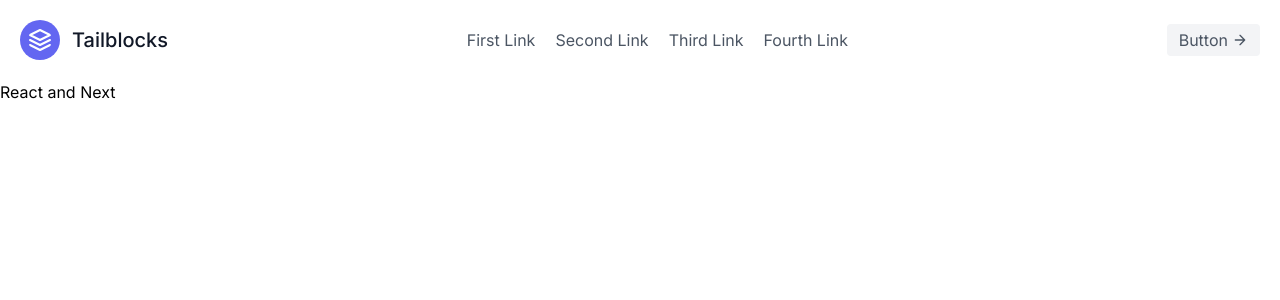
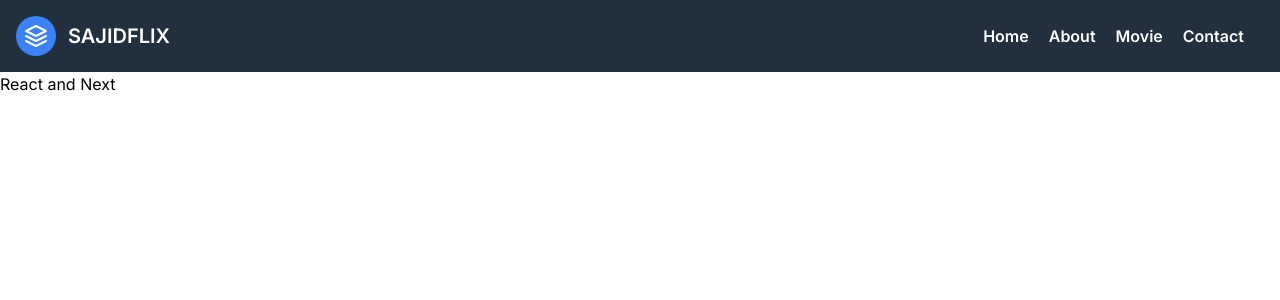
Before and after one commit to SajidCurious/sajidflix, a Next.js app: page / in a window 1280 px wide. Shown: the top 300 px of the page. Built offline with nearby package versions, Linux system fonts and the light colour scheme.

Commit message:
building header

```diff
--- a/src/components/Header.js
+++ b/src/components/Header.js
@@ -1,12 +1,13 @@
 "use client";
 import React from "react";
 import Link from "next/link";
+// import Image from "next/image";
 
 const Header = () => {
   return (
-    <header className="text-gray-600 body-font">
-      <div className="container mx-auto flex flex-wrap p-5 flex-col md:flex-row items-center">
-        <a className="flex title-font font-medium items-center text-gray-900 mb-4 md:mb-0">
+    <header class="body-font bg-[#222f3e] text-white">
+      <div class="container mx-auto flex flex-wrap p-4 flex-col md:flex-row items-center">
+        <a class="flex title-font font-medium items-center text-gray-900 mb-4 md:mb-0">
           <svg
             xmlns="http://www.w3.org/2000/svg"
             fill="none"
@@ -14,33 +15,35 @@ const Header = () => {
             stroke-linecap="round"
             stroke-linejoin="round"
             stroke-width="2"
-            className="w-10 h-10 text-white p-2 bg-indigo-500 rounded-full"
+            class="w-10 h-10 text-white p-2 bg-blue-500 rounded-full"
             viewBox="0 0 24 24"
           >
             <path d="M12 2L2 7l10 5 10-5-10-5zM2 17l10 5 10-5M2 12l10 5 10-5"></path>
           </svg>
-          <span className="ml-3 text-xl">Tailblocks</span>
+          <span class="ml-3 text-xl font-semibold text-white">SAJIDFLIX</span>
         </a>
-        <nav className="md:ml-auto md:mr-auto flex flex-wrap items-center text-base justify-center">
-          <a className="mr-5 hover:text-gray-900">First Link</a>
-          <a className="mr-5 hover:text-gray-900">Second Link</a>
-          <a className="mr-5 hover:text-gray-900">Third Link</a>
-          <a className="mr-5 hover:text-gray-900">Fourth Link</a>
+        <nav class="md:ml-auto flex flex-wrap items-center text-base justify-center list-none font-semibold">
+          <li>
+            <Link href="/" className="mr-5 hover:text-blue-200 cursor-pointer">
+              Home
+            </Link>
+          </li>
+          <li>
+            <Link href="/" className="mr-5 hover:text-blue-200 cursor-pointer">
+              About
+            </Link>
+          </li>
+          <li>
+            <Link href="/" className="mr-5 hover:text-blue-200 cursor-pointer">
+              Movie
+            </Link>
+          </li>
+          <li>
+            <Link href="/" className="mr-5 hover:text-blue-200 cursor-pointer">
+              Contact
+            </Link>
+          </li>
         </nav>
-        <button className="inline-flex items-center bg-gray-100 border-0 py-1 px-3 focus:outline-none hover:bg-gray-200 rounded text-base mt-4 md:mt-0">
-          Button
-          <svg
-            fill="none"
-            stroke="currentColor"
-            stroke-linecap="round"
-            stroke-linejoin="round"
-            stroke-width="2"
-            className="w-4 h-4 ml-1"
-            viewBox="0 0 24 24"
-          >
-            <path d="M5 12h14M12 5l7 7-7 7"></path>
-          </svg>
-        </button>
       </div>
     </header>
   );
```
